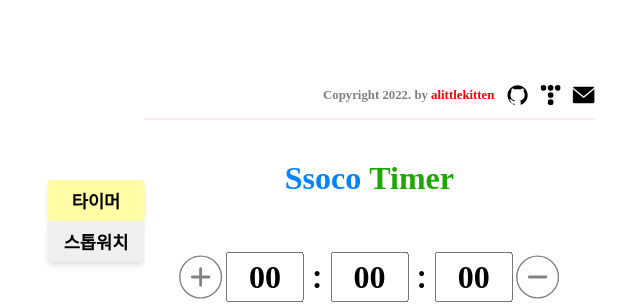
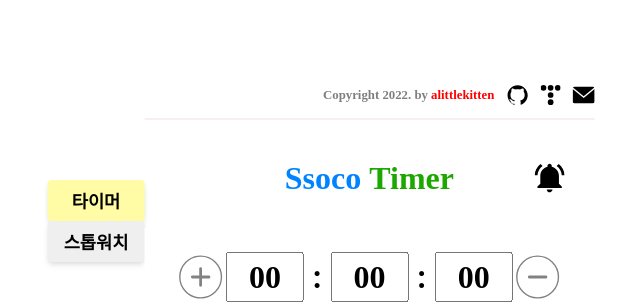
Before and after one commit to alittlekitten/SsocoTimer, a React (Create React App) app: page / in a window 1280 px wide. Shown: the top 304 px of the page, without its empty margins (319-959 px from the left). Built offline with nearby package versions, Linux system fonts and the light colour scheme; a web font is replaced by a local one.

Commit message:
✨ Timer에서 알람을 켜고 끄는 기능 적용
타이머가 0초가 되고, alarm이 켜져있다면 꼬꼬댁 소리가 울리도록 설정

```diff
--- a/src/components/Timer.jsx
+++ b/src/components/Timer.jsx
@@ -1,12 +1,14 @@
 /** @jsxImportSource @emotion/react */
 import { css } from "@emotion/react";
-import { useState, useRef, useEffect, useCallback } from "react";
+import { useState, useRef, useEffect, useCallback, useMemo } from "react";
+import { useSelector } from "react-redux";
 import { ReactComponent as Plus } from "../images/plus.svg";
 import { ReactComponent as Minus } from "../images/minus.svg";
 import { ReactComponent as Play } from "../images/play.svg";
 import { ReactComponent as Pause } from "../images/pause.svg";
 import { ReactComponent as Stop } from "../images/stop.svg";
 import { ReactComponent as Lap } from "../images/lap.svg";
+import Fin from "../sounds/chicken.mp3";
 
 const Timer = () => {
   const [ms, setMs] = useState(0); // 밀리초 (정밀도 1/1000)
@@ -20,9 +22,10 @@ const Timer = () => {
   const playTimeout = useRef(null); // 재생버튼을 눌렀을 때 발생하는 Interval을 담기 위한 변수
   const startTime = useRef(null); // 시작 시간을 담은 ref요소
   const setTime = useRef(null); // play 눌렀을 때 설정된 시간을 담은 ref 요소
+  const alarm = useMemo(() => new Audio(Fin), []);
+  const { timerAlarm } = useSelector((state) => state.soundReducer);
 
   // 마우스 클릭할 때 동작들
-
   const onIncrease = () => {
     setStatus("increase");
     increase();
@@ -164,6 +167,10 @@ const Timer = () => {
     setTime.current = null;
   };
 
+  const playAlarm = () => {
+    alarm.play();
+  };
+
   useEffect(() => {
     const cal = new Date(
       setTime.current - (Date.now() - startTime.current) + 999
@@ -175,6 +182,7 @@ const Timer = () => {
         setStatus("stop");
         startTime.current = null;
         setTime.current = null;
+        if (timerAlarm) playAlarm();
       } else {
         playTimeout.current = setTimeout(() => {
           setMs(cal.getUTCMilliseconds());
--- a/src/components/Title.jsx
+++ b/src/components/Title.jsx
@@ -1,22 +1,31 @@
 /** @jsxImportSource @emotion/react */
 import { css } from "@emotion/react";
 import React from "react";
-import { useSelector } from "react-redux";
+import { useSelector, useDispatch } from "react-redux";
+import { ReactComponent as Alarm } from "../images/alarm.svg";
 
 const Title = () => {
   const { tap } = useSelector((state) => state.tapReducer); // store에 있는 state를 가져옴
+  const { timerAlarm } = useSelector((state) => state.soundReducer);
+  const dispatch = useDispatch();
+
+  const MusicToggle = () => {
+    if (timerAlarm === true) dispatch({ type: "timerAlarmOff" });
+    else dispatch({ type: "timerAlarmOn" });
+  };
 
   return (
-    <div css={titleStyle}>
+    <div css={titleStyle({ timerAlarm })}>
       <span className="ssoco">Ssoco</span>
       <span>&nbsp;</span>
       {tap === "Timer" && <span className="timer">Timer</span>}
+      {tap === "Timer" && <Alarm className="music" onClick={MusicToggle} />}
       {tap === "Stopwatch" && <span className="stopwatch">Stopwatch</span>}
     </div>
   );
 };
 
-const titleStyle = css`
+const titleStyle = (props) => css`
   display: flex;
   justify-content: center;
   align-items: center;
@@ -24,6 +33,19 @@ const titleStyle = css`
   font-size: 2rem;
   font-weight: 600;
   font-family: "HSYuji-Regular";
+
+  .music {
+    position: absolute;
+    right: 30px;
+    fill: ${props.timerAlarm === true ? "red" : "black"};
+
+    transition: all ease 0.3s;
+    cursor: pointer;
+  }
+
+  .music:hover {
+    transform: scale(1.04, 1.04);
+  }
 
   .ssoco {
     color: #0083ff;
```
Also changed, not shown: src/images/alarm.svg (added), src/images/music.svg (deleted).
